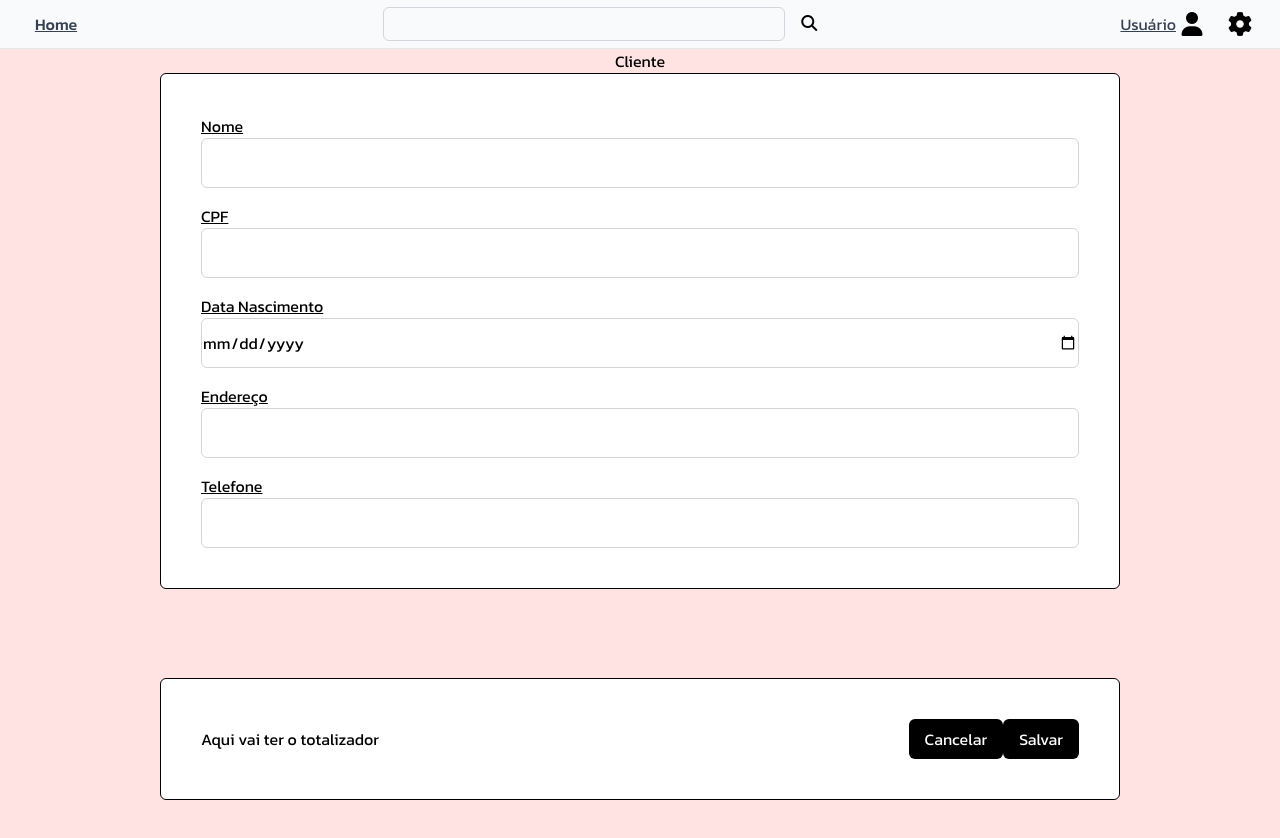
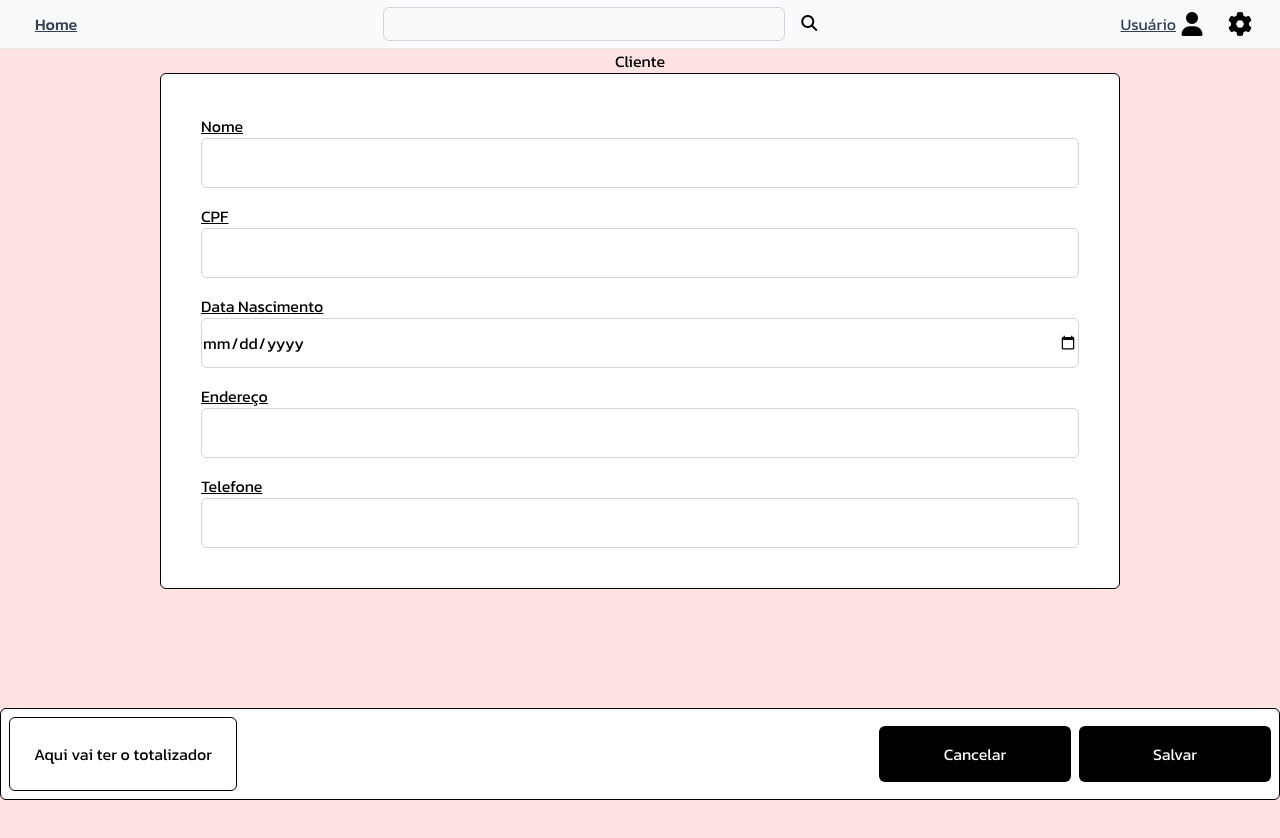
Before and after one commit to SidiJr/locacao-brinquedos-front, a React (Vite) app: page /cliente/form in a window 1280 px wide. Shown: the top 838 px of the page. Built offline with nearby package versions, Linux system fonts and the light colour scheme.

Commit message:
feat: :art: Começando Totalizador
Não está pronto porque acabou a aula.

```diff
--- a/src/components/Form/FormElements/BaseButton.jsx
+++ b/src/components/Form/FormElements/BaseButton.jsx
@@ -2,7 +2,7 @@ import clsx from 'clsx';
 import React from 'react';
 
 const BaseButton = ({ isForm, text, buttonClass }) => {
-  const baseButtonClass = "bg-black text-white px-4 py-2 rounded-md";
+  const baseButtonClass = "bg-black text-white px-4 py-4 rounded-md w-48";
   const transitionClass = "transition duration-300 transform";
   const hoverClass = "hover:scale-105 hover:bg-gray-800";
   const focusClass = "focus:outline-none focus:ring-2 focus:ring-offset-2 focus:ring-black";
--- a/src/components/Form/FormElements/BaseForm.jsx
+++ b/src/components/Form/FormElements/BaseForm.jsx
@@ -6,7 +6,7 @@ import { useForm } from '../../../contexts/FormContext';
 import BaseSearchField from './BaseList';
 
 // Necessário passar um array de objetos com os fields e a função de submit
-const BaseForm = ({ fields, onSubmit, formClass, labelClass, inputClass, buttonText, title, showList, hideTotalizador }) => {
+const BaseForm = ({ fields, onSubmit, formClass, labelClass, inputClass, buttonText, title, showList, hideTotalizador, hideFixedButtons, hideCancelar }) => {
 
     const { formData, updateFormData } = useForm();
 
@@ -51,13 +51,13 @@ const BaseForm = ({ fields, onSubmit, formClass, labelClass, inputClass, buttonT
                 </div>)}
 
                 {/* Totalizador e botões */}
-                {!hideTotalizador && (<div className={clsx("flex border bg-white p-10 gap-4 rounded-md w-3/4 items-center justify-between fixed bottom-0")}>
-                    <div>Aqui vai ter o totalizador</div>
-                    <div>
-                        <BaseButton text={"Cancelar"}/>
-                        <BaseButton isForm text={"Salvar"} />
+                {!hideFixedButtons && <div className={clsx("flex border bg-white p-2 rounded-md w-full items-center justify-between fixed bottom-0")}>
+                    {!hideTotalizador && <div className="border bg-white rounded-md p-6" >Aqui vai ter o totalizador</div>}
+                    <div className='flex gap-2'>
+                        {!hideCancelar && <BaseButton text={"Cancelar"} />}
+                        <BaseButton isForm text={buttonText ?? "Salvar"} />
                     </div>
-                </div>)}
+                </div>}
 
             </form>
         </section>
--- a/src/components/Form/FormLogin.jsx
+++ b/src/components/Form/FormLogin.jsx
@@ -1,3 +1,4 @@
+import { FormProvider } from "../../contexts/FormContext";
 import Form from "./FormElements/BaseForm";
 
 const FormLogin = () => {
@@ -24,7 +25,9 @@ const FormLogin = () => {
 
     return (
         <div className="w-full px-50">
-            <Form fields={fields} onSubmit={handleSubmit} formClass={"gap-4"} labelClass={"underline"} buttonText={"Entrar"} />
+            <FormProvider>
+                <Form fields={fields} onSubmit={handleSubmit} buttonText={"Entrar"} hideFixedButtons/>
+            </FormProvider>
         </div>
     );
 };
```
